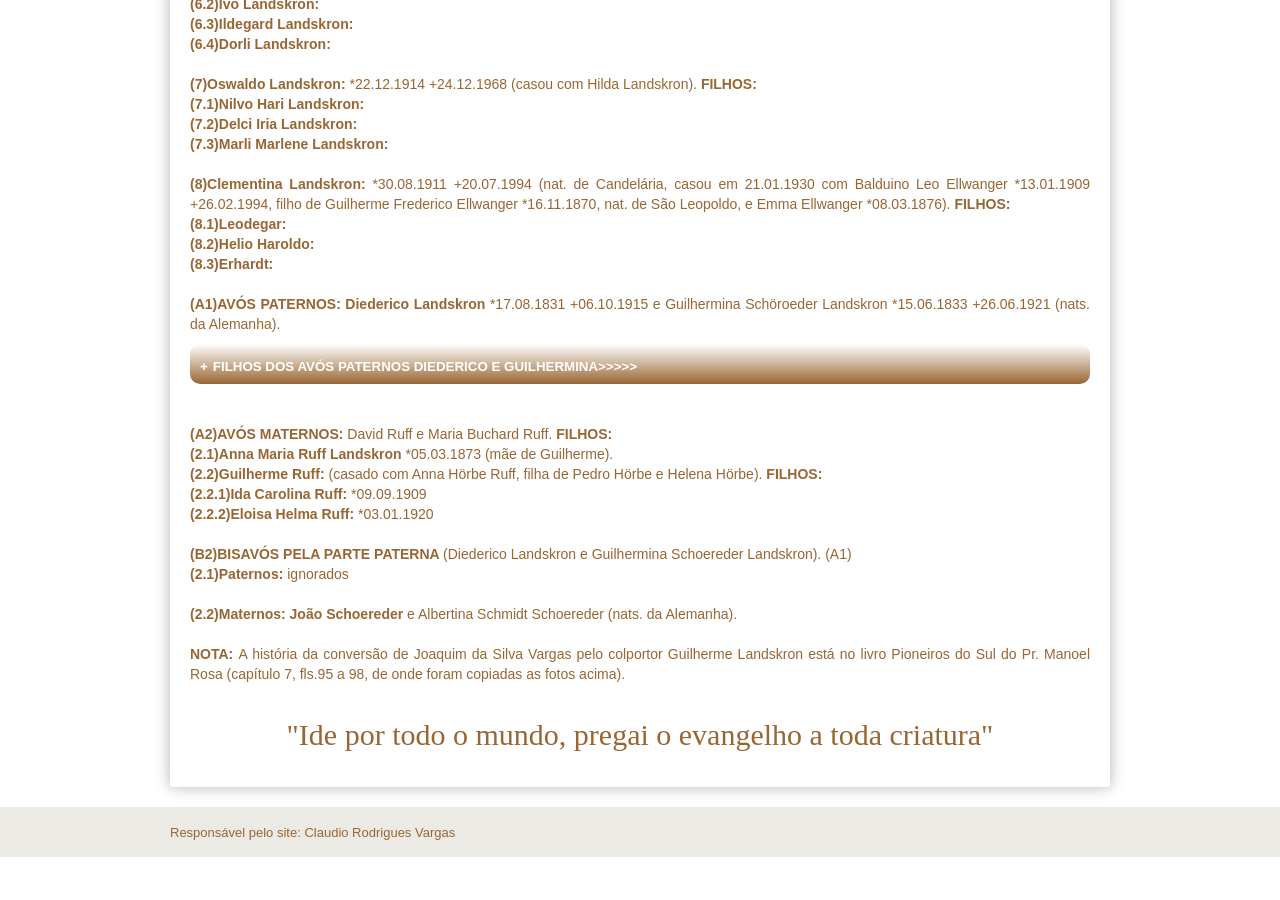
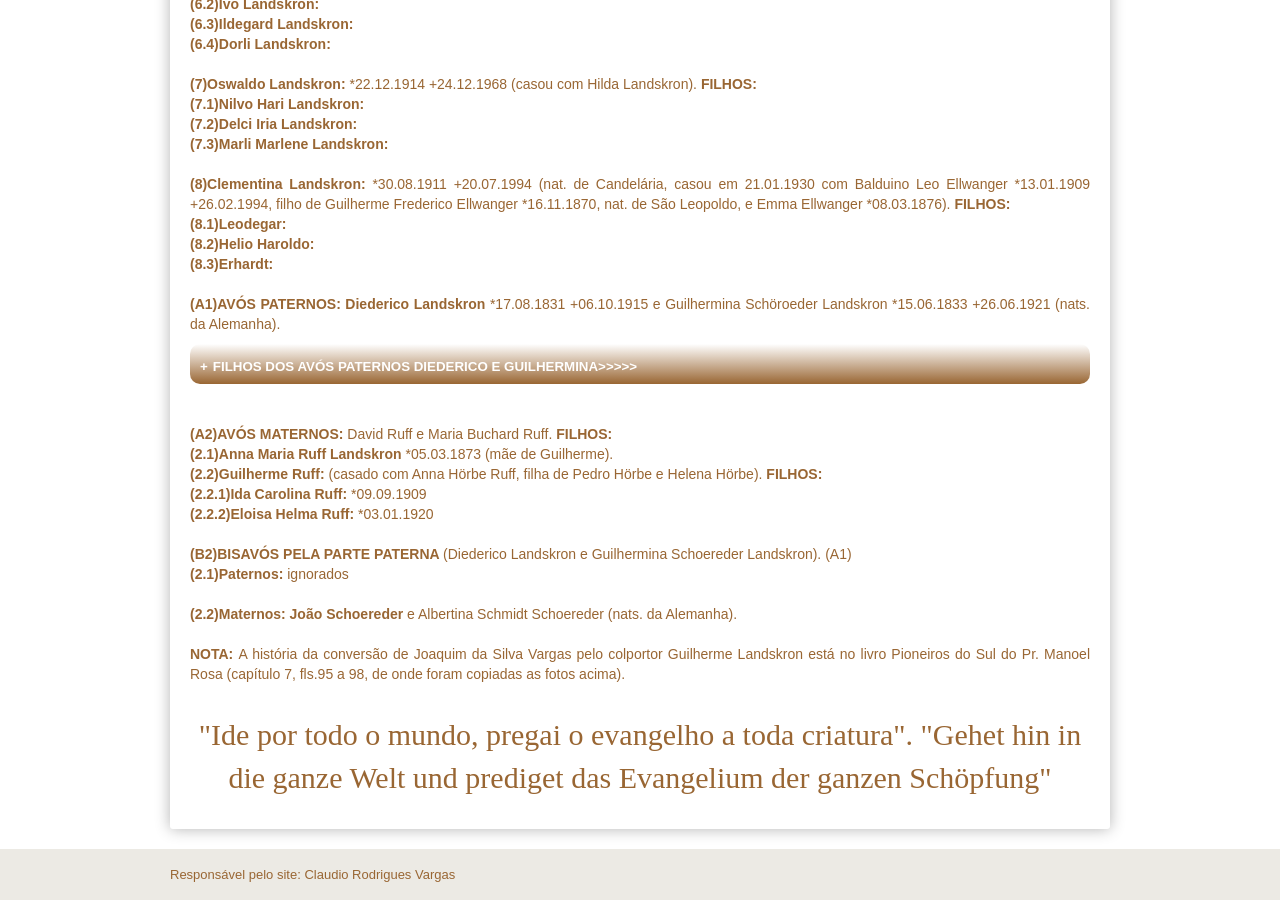
Before and after one commit to claudiovargas1955/claudiovargas1955.github.io, a Jekyll site: the page built from _pages/arvore-genealogica-de-guilherme landskron.html, in a window 1280 px wide and 900 px high, scrolled down 1858 px. Built offline with Jekyll 4.4.1, drawn with Linux system fonts in a browser that asks for light colours; some web fonts are replaced; before the commit the page ends 2715 px from its top, so only the background shows below that.

Commit message:
Update arvore-genealogica-de-guilherme landskron.html

```diff
--- a/_pages/arvore-genealogica-de-guilherme landskron.html
+++ b/_pages/arvore-genealogica-de-guilherme landskron.html
@@ -274,5 +274,5 @@ Germano Petermann e Maria Petermann, evangélicos). <b>FILHOS:</b><br>
 <b>NOTA: </b>A história da conversão de Joaquim da Silva Vargas pelo colportor Guilherme Landskron está no livro Pioneiros do Sul do
 Pr. Manoel Rosa (capítulo 7, fls.95 a 98, de onde foram copiadas as fotos acima).<br><br>
 
-<p style="text-align:center;  color:#996633; font-size:30px; font-family: 'Rancho', cursive">"Ide por todo o mundo, pregai o evangelho
-a toda criatura" </p>
+<p style="text-align:center;  color:#996633; font-size:30px; font-family: 'Rancho', cursive">"Ide por todo o mundo, pregai o evangelho a toda criatura". "Gehet hin in die ganze
+Welt und prediget das Evangelium der ganzen Schöpfung"</p>
```
